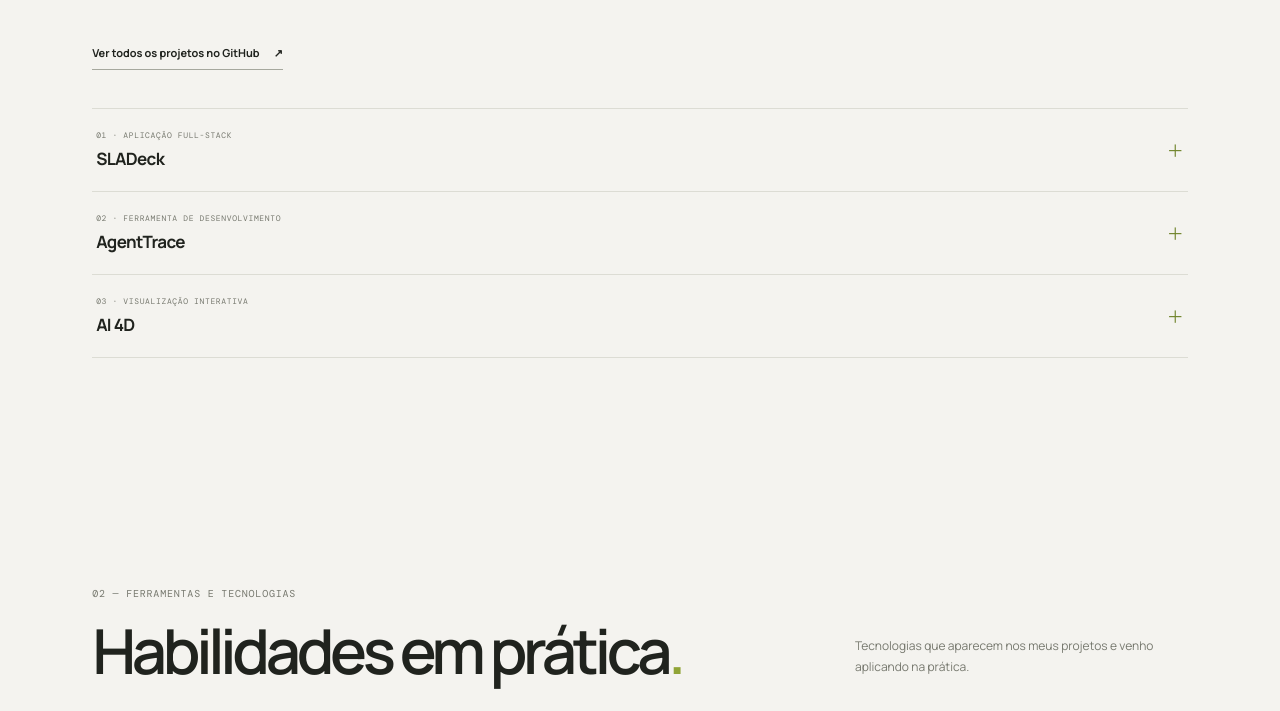
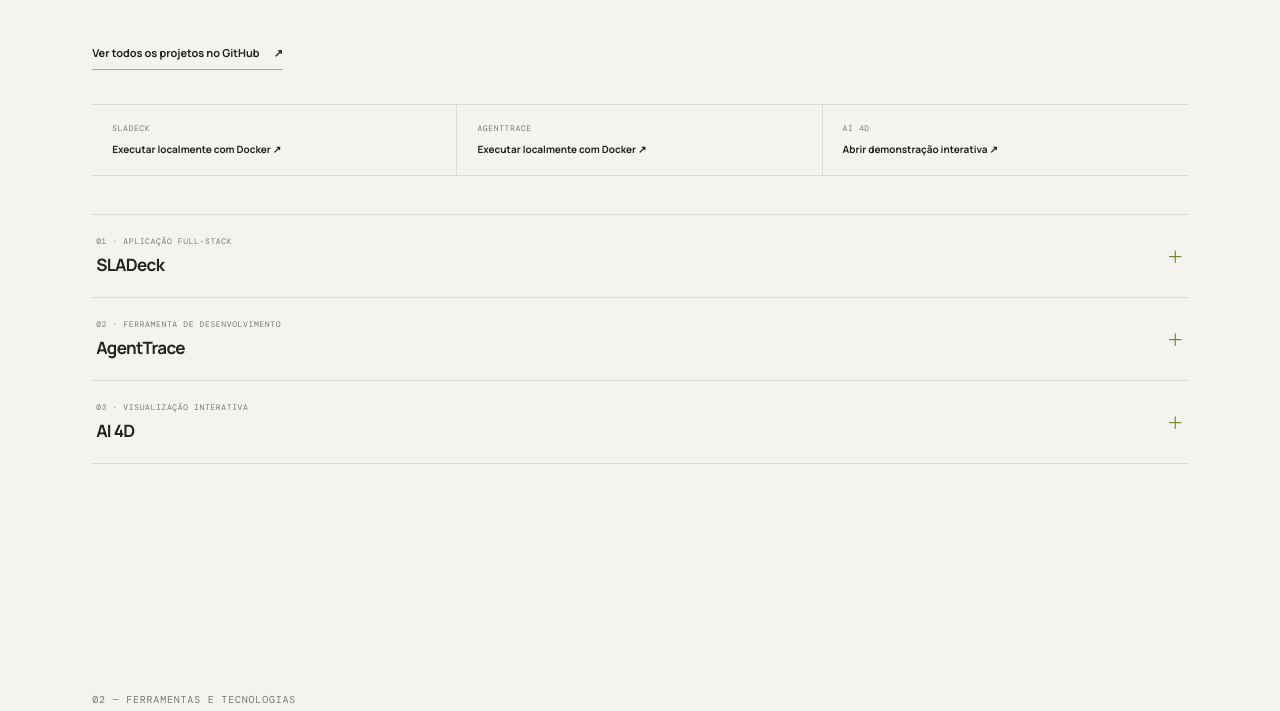
Before and after one commit to marcellabongiolo/portfolio-app, a plain HTML site: page index.html in a window 1280 px wide. Shown: the part 1958-2669 px from the top of the page. Drawn offline with nearby package versions, Linux system fonts and the light colour scheme.

Commit message:
Add clear code and demo links to featured projects
Updated stylesheet version in index.html and added project access links.

```diff
--- a/index.html
+++ b/index.html
@@ -16,7 +16,7 @@
   <link rel="preconnect" href="https://fonts.googleapis.com" />
   <link rel="preconnect" href="https://fonts.gstatic.com" crossorigin />
   <link href="https://fonts.googleapis.com/css2?family=DM+Mono:wght@400;500&family=Manrope:wght@400;500;600;700;800&display=swap" rel="stylesheet" />
-  <link rel="stylesheet" href="style.css?v=4" /
+  <link rel="stylesheet" href="style.css?v=5" />
   <script src="app.js" defer></script>
 </head>
 <body>
@@ -69,6 +69,11 @@
         </a>
       </div>
       <a class="all-projects" href="https://github.com/marcellabongiolo?tab=repositories" target="_blank" rel="noreferrer">Ver todos os projetos no GitHub <span>↗</span></a>
+            <div class="project-access" aria-label="Acessar projetos e demonstrações">
+        <div><strong>SLADeck</strong><a href="https://github.com/marcellabongiolo/SLADeck#quickstart-with-docker" target="_blank" rel="noreferrer">Executar localmente com Docker ↗</a></div>
+        <div><strong>AgentTrace</strong><a href="https://github.com/marcellabongiolo/AgentTrace#quick-start-with-docker" target="_blank" rel="noreferrer">Executar localmente com Docker ↗</a></div>
+        <div><strong>AI 4D</strong><a href="https://marcellabongiolo.github.io/ai-4d/" target="_blank" rel="noreferrer">Abrir demonstração interativa ↗</a></div>
+      </div>
       <div class="case-study-list" aria-label="Estudos de caso dos projetos">
         <details class="case-study-item"><summary><span><small>01 · APLICAÇÃO FULL-STACK</small><strong>SLADeck</strong></span><i aria-hidden="true">＋</i></summary><div class="case-study-content"><section><h4>Desafio</h4><p>Dar visibilidade às solicitações de uma equipe: responsáveis, etapas e prazos que exigem atenção.</p></section><section><h4>O que foi construído</h4><p>Uma aplicação com organizações e permissões por equipe, caixa de solicitações com filtros, políticas de SLA, comentários, histórico de atividades e indicadores operacionais. Tarefas em segundo plano acompanham os prazos.</p></section><section><h4>Decisões técnicas</h4><p>Next.js e TypeScript na interface; FastAPI na API; PostgreSQL nos dados; Redis e Celery nas tarefas assíncronas. Há testes para regras de negócio e isolamento entre organizações.</p></section><section><h4>Competências aplicadas</h4><p>Modelagem de fluxos de trabalho, autorização por organização e integração entre API, banco de dados e processamento assíncrono.</p></section></div></details>
         <details class="case-study-item"><summary><span><small>02 · FERRAMENTA DE DESENVOLVIMENTO</small><strong>AgentTrace</strong></span><i aria-hidden="true">＋</i></summary><div class="case-study-content"><section><h4>Desafio</h4><p>Logs isolados dificultam acompanhar as etapas de uma execução. O projeto organiza a telemetria fornecida pela própria aplicação e relaciona operações em uma árvore.</p></section><section><h4>O que foi construído</h4><p>Um SDK Python cria traces e spans aninhados, registra eventos, métricas, duração e erros e envia os dados para uma API. O painel permite navegar da lista de execuções até os detalhes de cada span.</p></section><section><h4>Decisões técnicas</h4><p>FastAPI recebe e consulta os dados; SQLite mantém a persistência do MVP; Next.js e TypeScript apresentam os traces. O repositório inclui testes do SDK, da API, do armazenamento e de integração.</p></section><section><h4>Competências aplicadas</h4><p>Modelagem de telemetria, instrumentação síncrona e assíncrona, validação de API e integração de um pacote Python com uma interface web.</p></section><p class="case-note">O sistema registra eventos fornecidos pela aplicação; não captura raciocínio interno oculto de modelos.</p></div></details>
```
